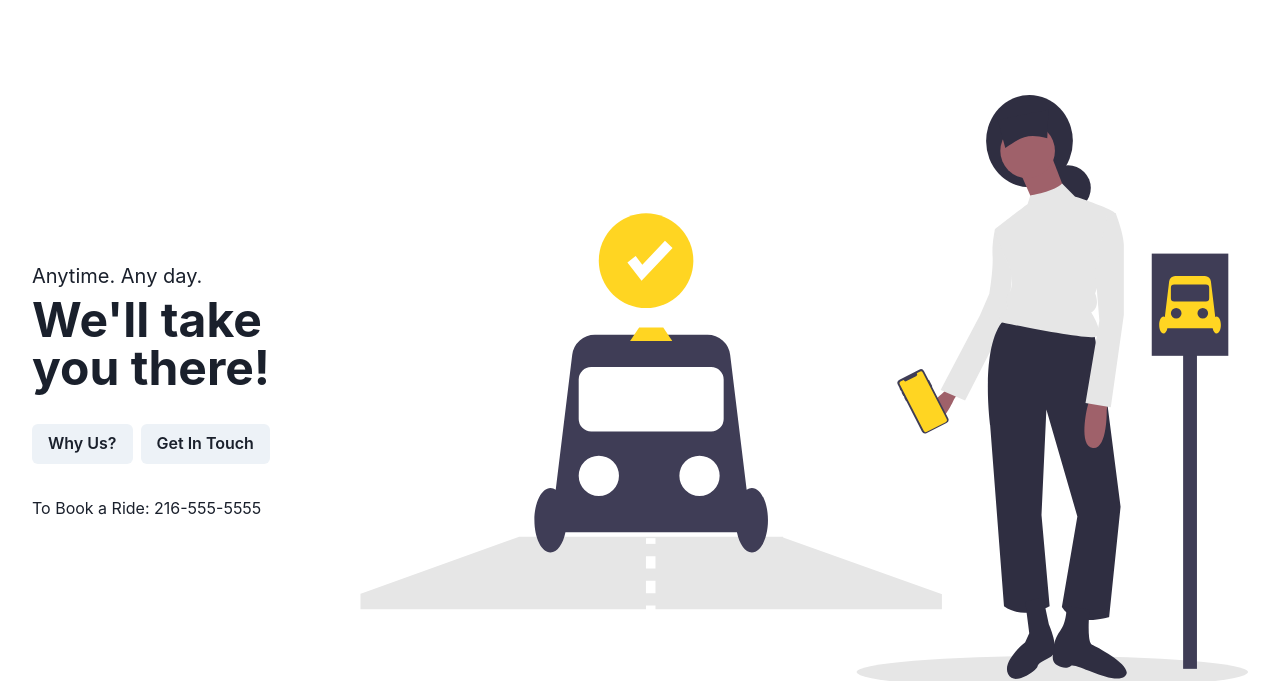
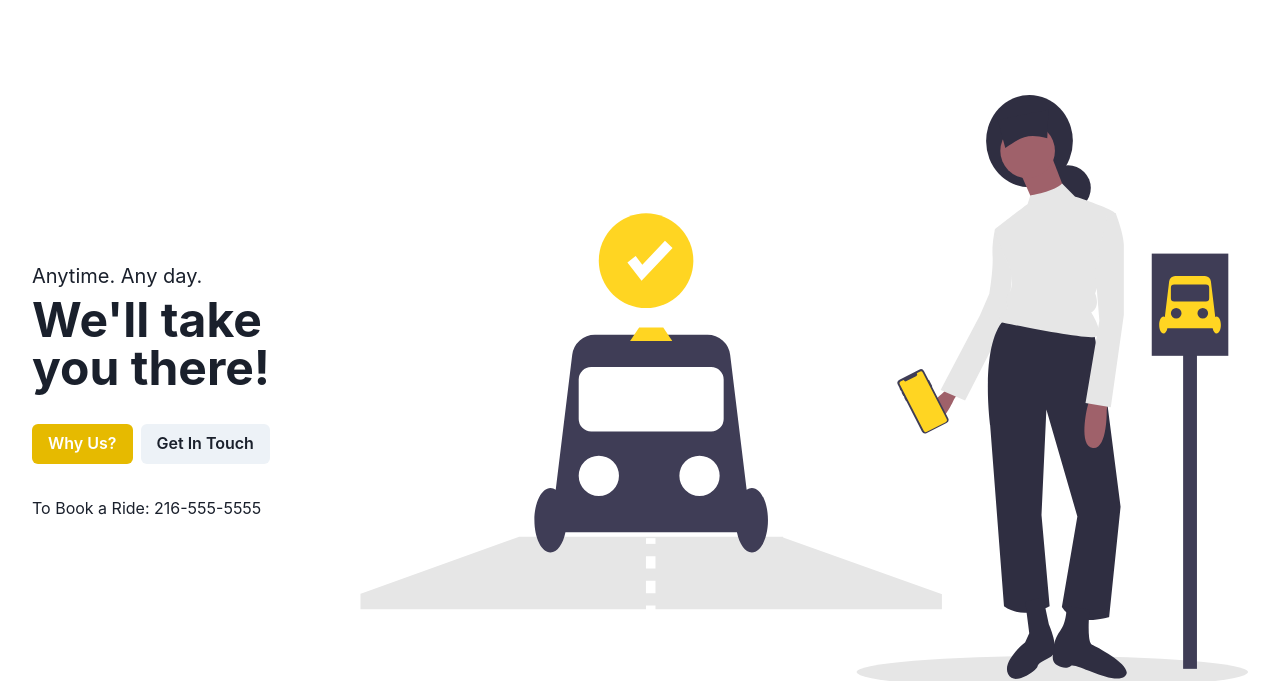
Before and after one commit to 4upz/Routez-Transportation, a Gatsby site: page / in a window 1280 px wide. Shown: the part 127-808 px from the top of the page. Built offline with nearby package versions, Linux system fonts and the light colour scheme; Gatsby itself is replaced by a stand-in of ours.

Commit message:
Fix errors with deprecated props

```diff
--- a/src/components/Hero/Hero.jsx
+++ b/src/components/Hero/Hero.jsx
@@ -33,7 +33,7 @@ const Hero = ({ businessNumber }) => {
           </Heading>
         </Stack>
         <Stack isInline>
-          <Button variantColor="brand">Why Us?</Button>
+          <Button colorScheme="brand">Why Us?</Button>
           <Button>Get In Touch</Button>
         </Stack>
         <Text>To Book a Ride: {businessNumber}</Text>
--- a/src/components/Layout.jsx
+++ b/src/components/Layout.jsx
@@ -45,7 +45,7 @@ const Layout = ({ children }) => {
         </Text>
         Built with
         {` `}
-        <Link href="https://www.gatsbyjs.org">Gatsby</Link>
+        <Link to="https://www.gatsbyjs.org">Gatsby</Link>
       </Box>
     </ChakraProvider>
   )
```
